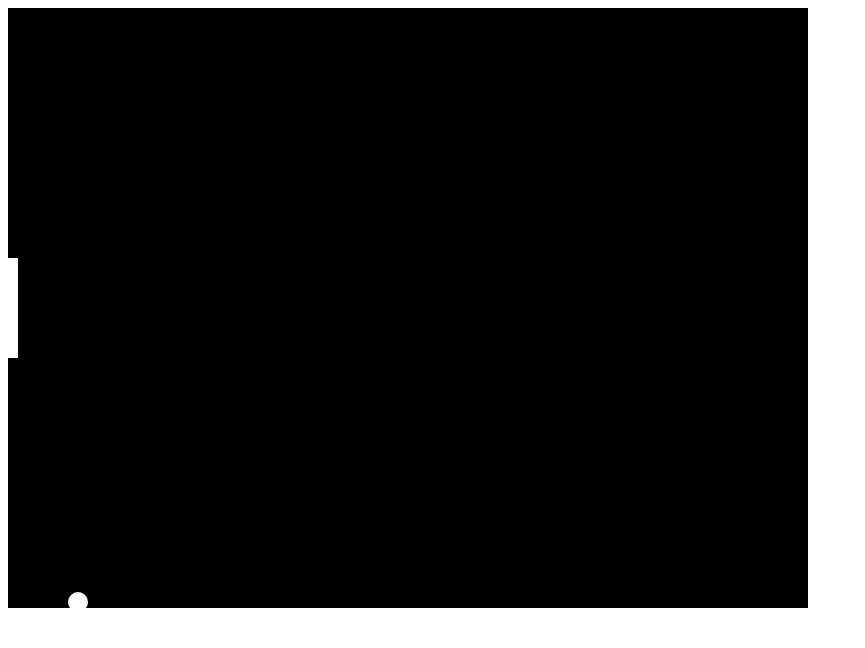
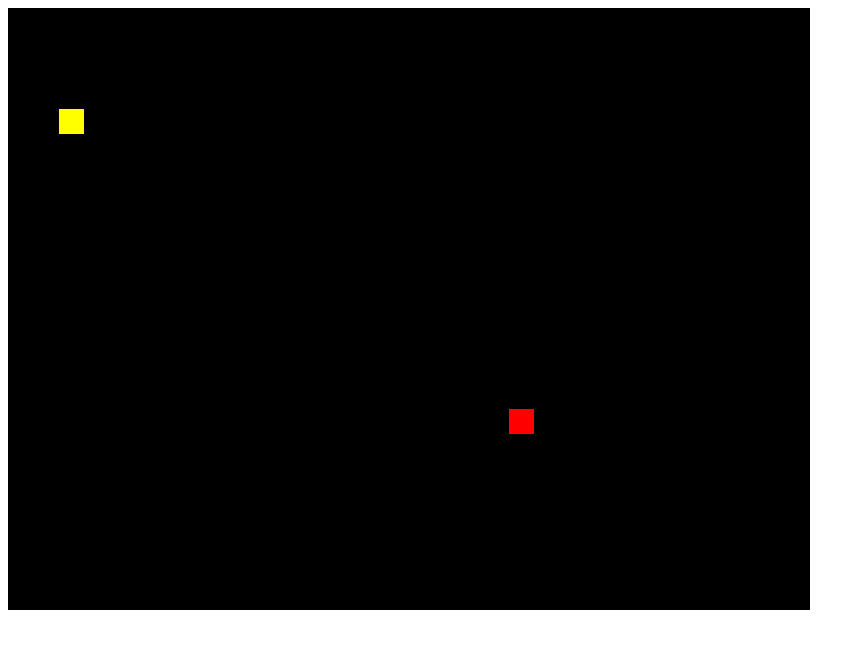
Before and after one commit to mauroleos/Snake-Game-app, a plain HTML site: page index.html in a window 1280 px wide. Shown: the whole page, without its empty margins (0-865 px from the left). Drawn offline with Linux system fonts and the light colour scheme.

Commit message:
Created the game board, the snake, and the apple

```diff
--- a/index.html
+++ b/index.html
@@ -1,6 +1,6 @@
 <!DOCTYPE html>
 <html lang="en">
-    <canvas id="game-canvas" width ="800" height = "600"></canvas>
+    <canvas id="game-canvas" width ="800" height = "600" style="border:1px solid"></canvas>
 <head>
     <meta charset="UTF-8">
     <meta name="viewport" content="width=device-width, initial-scale=1.0">
--- a/scripts.js
+++ b/scripts.js
@@ -1,72 +1,19 @@
-var canvas;
-var canvasContext;
-var snakeX = 50;
-var snakeSpeedX = 10;
-var snakeY = 10;
-var snakeSpeedY = 4;
+var canvas = document.getElementById('game-canvas');
+var canvasContext = canvas.getContext('2d');
+snake = 50;
+apple = 500;
 
-var paddle1Y = 250;
-const PADDLE_HEIGHT = 100;
+canvasContext.beginPath();
+canvasContext.rect(0, 0, 800, 600);
+canvasContext.fillStyle = 'black';
+canvasContext.fill();
 
-function calculateMousePos(e) {
-    var rect = canvas.getBoundingClientRect();
-    var root = document.documentElement;
-    var mouseX = e.clientX - rect.left - root.scrollLeft;
-    var mouseY = e.clientY - rect.top - root.scrollTop;
-    return {
-        x:mouseX, y:mouseY
-    };
-}
+canvasContext.beginPath();
+canvasContext.rect(snake, 100, 25, 25);
+canvasContext.fillStyle = 'yellow';
+canvasContext.fill();
 
-window.onload = function() {
-    canvas = document.getElementById('game-canvas')
-    canvasContext = canvas.getContext('2d');
-
-    var framesPerSecond = 30;
-    setInterval(function() {
-        moveEverything();
-        drawEverything();
-    }, 1000/framesPerSecond);
-
-    canvas.addEventListener('mousemove', function(e) {
-        var mousePos = calculateMousePos(e);
-        paddle1Y = mousePos.y - (PADDLE_HEIGHT/2);
-    });
-}
-
-function moveEverything() {
-    snakeX += snakeSpeedX;
-    snakeY += snakeSpeedY;
-
-    if (snakeX < 0) {
-        snakeSpeedX = -snakeSpeedX;
-    }
-    if (snakeX > canvas.width) {
-        snakeSpeedX = -snakeSpeedX;
-    }
-    if (snakeY < 0) {
-        snakeSpeedY = -snakeSpeedY;
-    }
-    if (snakeY > canvas.height) {
-        snakeSpeedY = -snakeSpeedY;
-    }
-}
-
-function drawEverything() {
-    colorRect(0,0,canvas.width,canvas.height, 'black')
-    colorRect(0,paddle1Y,10,PADDLE_HEIGHT, 'white')
-
-    colorCircle(snakeX, snakeY, 10, 'white');
-}
-
-function colorCircle(centerX, centerY, radius, drawColor) {
-    canvasContext.fillStyle = drawColor;
-    canvasContext.beginPath();
-    canvasContext.arc(centerX, centerY, radius, 0, Math.PI*2, true);
-    canvasContext.fill();
-}
-
-function colorRect (leftX, topY, width, height, drawColor) {
-    canvasContext.fillStyle = drawColor;
-    canvasContext.fillRect(leftX, topY, width, height);
-}
+canvasContext.beginPath();
+canvasContext.rect(apple, 400, 25, 25);
+canvasContext.fillStyle = 'red';
+canvasContext.fill();
```
